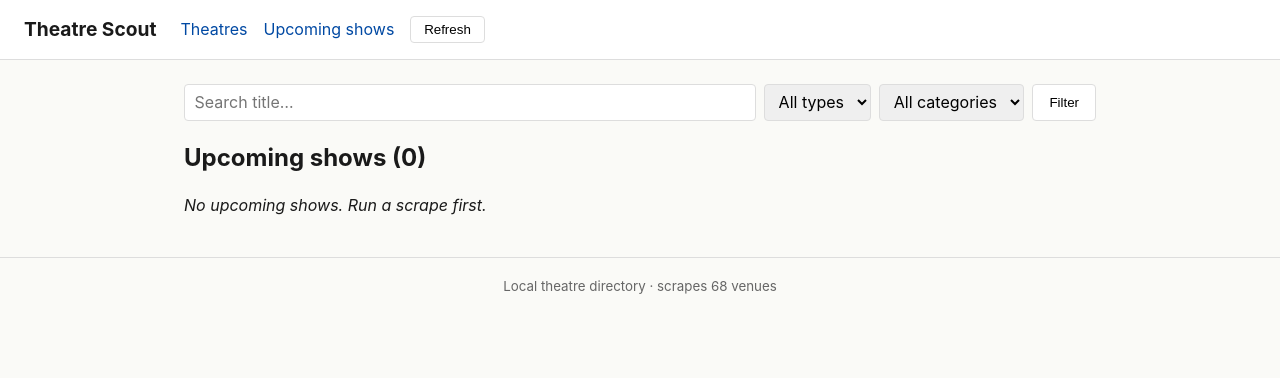
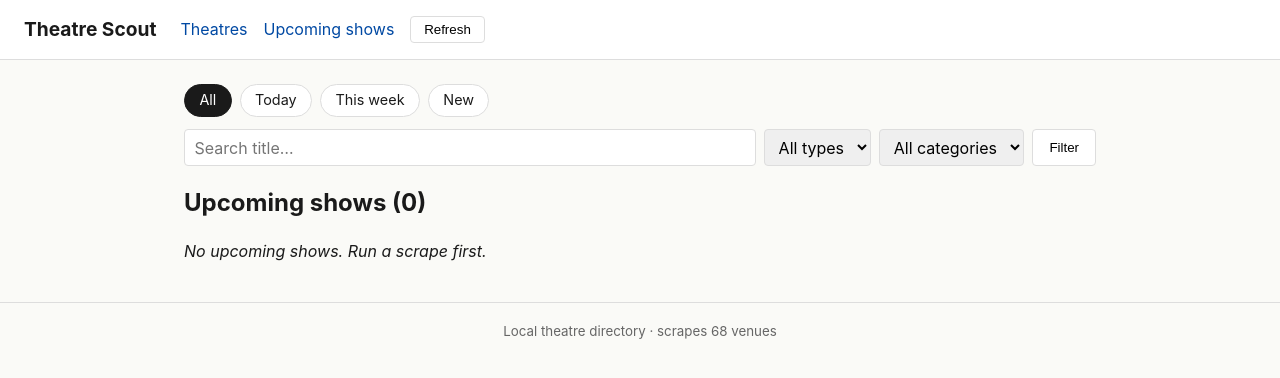
Before and after one commit to ruiboom/theatre-scout, a FastAPI app: page /shows in a window 1280 px wide. Shown: the top 378 px of the page. Run offline with FastAPI, Linux system fonts and the light colour scheme; data that the repository does not hold is empty.

Commit message:
feat: Today / This week / New filters on /shows
- query_new_shows compares first_seen_at against the previous successful scrape per theatre
- --replace now preserves first_seen_at by URL so the New filter survives bespoke adapter title changes
- pill-style quick filters in the UI; preserves search/type/category state across pill switches

```diff
--- a/scout/db.py
+++ b/scout/db.py
@@ -77,8 +77,21 @@ def upsert_theatres(conn: sqlite3.Connection, theatres: list[Theatre]) -> None:
     conn.commit()
 
 
-def insert_show(conn: sqlite3.Connection, s: Show, *, now: datetime) -> None:
+def insert_show(
+    conn: sqlite3.Connection,
+    s: Show,
+    *,
+    now: datetime,
+    first_seen: datetime | None = None,
+) -> None:
+    """Insert or update a show. `first_seen` is honored only on the initial INSERT.
+
+    Re-inserting an existing (theatre_slug, title, start_date) updates the row but
+    leaves first_seen_at alone — so an explicit `first_seen` only matters when this
+    is a fresh row (e.g. after `--replace` deleted the prior row).
+    """
     iso_now = now.isoformat()
+    iso_first = first_seen.isoformat() if first_seen else iso_now
     conn.execute(
         """
         INSERT INTO shows (
@@ -110,11 +123,19 @@ def insert_show(conn: sqlite3.Connection, s: Show, *, now: datetime) -> None:
             s.price_max,
             str(s.image_url) if s.image_url else None,
             json.dumps(s.raw),
-            iso_now,
+            iso_first,
             iso_now,
         ),
     )
     conn.commit()
+
+
+def first_seen_by_url(conn: sqlite3.Connection, slug: str) -> dict[str, str]:
+    """Map of url -> first_seen_at ISO string for one theatre's existing rows."""
+    rows = conn.execute(
+        "SELECT url, first_seen_at FROM shows WHERE theatre_slug = ?", (slug,)
+    ).fetchall()
+    return {r[0]: r[1] for r in rows}
 
 
 def delete_shows_for_theatre(conn: sqlite3.Connection, slug: str) -> int:
@@ -146,6 +167,10 @@ def record_scrape_run(conn: sqlite3.Connection, run: ScrapeRun) -> int:
 _SHOW_COLS = (
     "theatre_slug, title, show_type, description, url, "
     "start_date, end_date, price_min, price_max, image_url, raw"
+)
+_SHOW_COLS_S = (
+    "s.theatre_slug, s.title, s.show_type, s.description, s.url, "
+    "s.start_date, s.end_date, s.price_min, s.price_max, s.image_url, s.raw"
 )
 
 
@@ -200,6 +225,33 @@ def query_all_theatres(conn: sqlite3.Connection) -> list[Theatre]:
     ]
 
 
+def query_new_shows(conn: sqlite3.Connection) -> list[Show]:
+    """Shows whose `first_seen_at` is later than their theatre's previous successful scrape.
+
+    Returns [] for theatres with only one successful scrape on record (no baseline yet).
+    """
+    rows = conn.execute(
+        f"""
+        WITH ranked AS (
+            SELECT theatre_slug, finished_at,
+                   ROW_NUMBER() OVER (PARTITION BY theatre_slug ORDER BY started_at DESC) AS rn
+            FROM scrape_runs
+            WHERE status = 'success' AND finished_at IS NOT NULL
+        ),
+        prev AS (
+            SELECT theatre_slug, finished_at AS prev_finished
+            FROM ranked WHERE rn = 2
+        )
+        SELECT {_SHOW_COLS_S}
+        FROM shows s
+        JOIN prev ON prev.theatre_slug = s.theatre_slug
+        WHERE s.first_seen_at > prev.prev_finished
+        ORDER BY s.first_seen_at DESC
+        """
+    ).fetchall()
+    return [_row_to_show(r) for r in rows]
+
+
 def latest_scrape_runs(conn: sqlite3.Connection) -> list[ScrapeRun]:
     """Most recent run per theatre, ordered by slug."""
     rows = conn.execute(
--- a/scout/web/app.py
+++ b/scout/web/app.py
@@ -5,6 +5,7 @@ import sqlite3
 from collections import Counter
 from collections.abc import Iterator
 from datetime import date as Date
+from datetime import timedelta
 from pathlib import Path
 
 from fastapi import Depends, FastAPI, HTTPException, Request
@@ -94,9 +95,30 @@ def shows_page(
     q: str | None = None,
     type: str | None = None,
     cat: str | None = None,
+    when: str | None = None,
 ) -> object:
     cutoff = Date.fromisoformat(today) if today else Date.today()
-    shows = db.query_upcoming(conn, today=cutoff)
+    if when == "new":
+        shows = db.query_new_shows(conn)
+    else:
+        shows = db.query_upcoming(conn, today=cutoff)
+        if when == "today":
+            shows = [
+                s
+                for s in shows
+                if s.start_date is not None
+                and s.start_date <= cutoff
+                and (s.end_date is None or s.end_date >= cutoff)
+            ]
+        elif when == "week":
+            week_end = cutoff + timedelta(days=7)
+            shows = [
+                s
+                for s in shows
+                if s.start_date is not None
+                and s.start_date <= week_end
+                and (s.end_date is None or s.end_date >= cutoff)
+            ]
     theatres = {t.slug: t for t in load_theatres(theatres_path)}
     if q:
         needle = q.lower()
@@ -109,6 +131,19 @@ def shows_page(
             for s in shows
             if s.theatre_slug in theatres and theatres[s.theatre_slug].category == cat
         ]
+
+    def _pill_url(when_value: str) -> str:
+        parts: list[str] = []
+        if q:
+            parts.append(f"q={q}")
+        if type:
+            parts.append(f"type={type}")
+        if cat:
+            parts.append(f"cat={cat}")
+        if when_value:
+            parts.append(f"when={when_value}")
+        return "/shows" + ("?" + "&".join(parts) if parts else "")
+
     return templates.TemplateResponse(
         request,
         "shows.html",
@@ -118,6 +153,13 @@ def shows_page(
             "q": q or "",
             "filter_type": type or "",
             "filter_cat": cat or "",
+            "filter_when": when or "",
+            "pill_urls": {
+                "": _pill_url(""),
+                "today": _pill_url("today"),
+                "week": _pill_url("week"),
+                "new": _pill_url("new"),
+            },
         },
     )
 
--- a/scout/web/static/style.css
+++ b/scout/web/static/style.css
@@ -120,6 +120,28 @@ ul.theatres a { color: var(--link); text-decoration: none; font-weight: 500; }
     text-transform: lowercase;
 }
 
+.quick-filters {
+    display: flex;
+    gap: 0.5rem;
+    margin-bottom: 0.75rem;
+    flex-wrap: wrap;
+}
+.quick-filters .pill {
+    padding: 0.35rem 0.9rem;
+    border: 1px solid var(--border);
+    border-radius: 999px;
+    color: var(--fg);
+    text-decoration: none;
+    background: white;
+    font-size: 0.9rem;
+}
+.quick-filters .pill:hover { background: var(--pill); }
+.quick-filters .pill.active {
+    background: var(--fg);
+    color: white;
+    border-color: var(--fg);
+}
+
 form.filters {
     display: flex;
     gap: 0.5rem;
--- a/scout/web/templates/shows.html
+++ b/scout/web/templates/shows.html
@@ -1,6 +1,12 @@
 {% extends "base.html" %}
 {% block title %}Upcoming shows · Theatre Scout{% endblock %}
 {% block content %}
+<nav class="quick-filters">
+    <a href="{{ pill_urls[""] }}" class="pill {% if not filter_when %}active{% endif %}">All</a>
+    <a href="{{ pill_urls["today"] }}" class="pill {% if filter_when == 'today' %}active{% endif %}">Today</a>
+    <a href="{{ pill_urls["week"] }}" class="pill {% if filter_when == 'week' %}active{% endif %}">This week</a>
+    <a href="{{ pill_urls["new"] }}" class="pill {% if filter_when == 'new' %}active{% endif %}">New</a>
+</nav>
 <form method="get" action="/shows" class="filters">
     <input type="search" name="q" value="{{ q }}" placeholder="Search title…">
     <select name="type">
@@ -15,6 +21,7 @@
             <option value="{{ c }}" {% if filter_cat == c %}selected{% endif %}>{{ label }}</option>
         {% endfor %}
     </select>
+    {% if filter_when %}<input type="hidden" name="when" value="{{ filter_when }}">{% endif %}
     <button type="submit">Filter</button>
 </form>
 <h2>Upcoming shows ({{ shows | length }})</h2>
```
Also changed, not shown: scout/scraper.py (+7 -1 lines), tests/test_db.py (+79 -1 lines), tests/test_scrape_e2e.py (+29 -0 lines), tests/test_web.py (+28 -0 lines).
